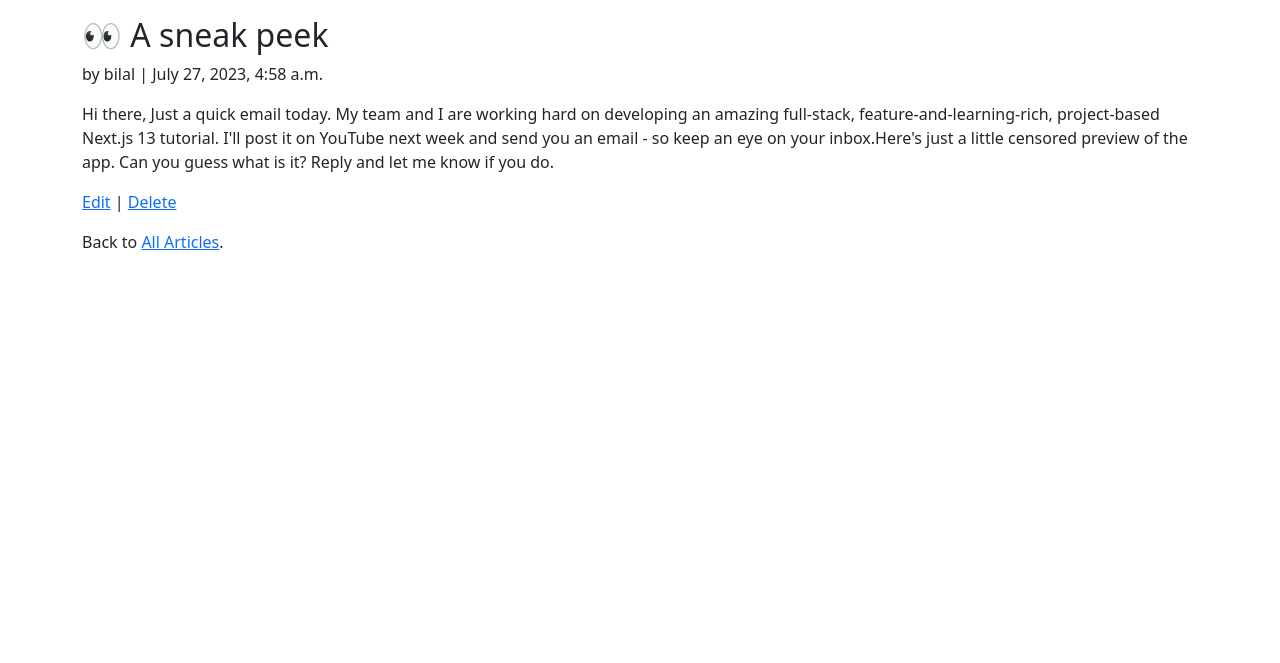
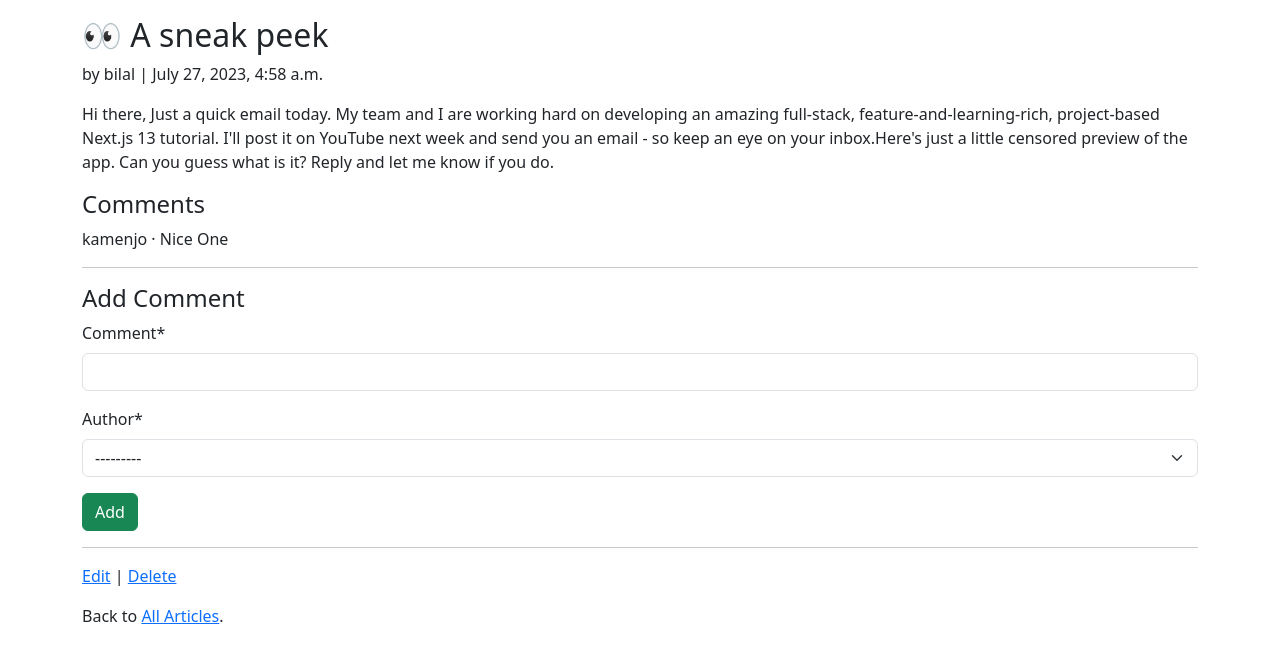
Before and after one commit to mathiasthomas/Django_News_App, a Django app: page /articles/1/ in a window 1280 px wide. Shown: the part 73-736 px from the top of the page. Run offline with Django 4.2, Linux system fonts and the light colour scheme; a user stored in the database is signed in; data comes from the database, SQL or seed files in the repository; both versions use the stored data as it was after the commit; some libraries are stand-ins or nearby versions.

Commit message:
Comment System
Started Working On Comment System

```diff
--- /dev/null
+++ b/django_project/articles_app/forms.py
@@ -0,0 +1,10 @@
+from django import forms
+from .models import Comment
+
+
+# Form
+
+class CommentForm(forms.ModelForm):
+    class Meta:
+        model = Comment
+        fields = ('comment', 'author')
--- a/django_project/articles_app/models.py
+++ b/django_project/articles_app/models.py
@@ -16,3 +16,17 @@ class Article(models.Model):
 
     def get_absolute_url(self):
         return reverse('article_detail', kwargs={'pk': self.pk})
+
+
+# Comment Model
+
+class Comment(models.Model):
+    article = models.ForeignKey(Article, on_delete=models.CASCADE)
+    comment = models.CharField(max_length=140)
+    author = models.ForeignKey(settings.AUTH_USER_MODEL, on_delete=models.CASCADE)  # The CustomUser
+
+    def __str__(self):
+        return self.comment
+
+    def get_absolute_url(self):
+        return reverse('article_list')
--- a/django_project/articles_app/templates/article_detail.html
+++ b/django_project/articles_app/templates/article_detail.html
@@ -1,10 +1,28 @@
 {% extends "base.html" %}
+{% load crispy_forms_tags %}
+
 {% block content %}
-<div class="article-entry">
-<h2>{{ object.title }}</h2>
-<p>by {{ object.author }} | {{ object.date }}</p>
-<p>{{ object.body }}</p>
+    <div class="article-entry">
+    <h2>{{ object.title }}</h2>
+    <p>by {{ object.author }} | {{ object.date }}</p>
+    <p>{{ object.body }}</p>
 </div>
+
+{#    Coments #}
+    <h4>Comments</h4>
+        {% for comment in article.comment_set.all %}
+            <p>{{ comment.author }} &middot; {{ comment }}</p>
+        {% endfor %}
+    <hr>
+{#  Comment Form  #}
+    <h4>Add Comment</h4>
+        <form action="" method="post">
+        {% csrf_token %}
+            {{ form|crispy }}
+            <buttom class="btn btn-success ml-2" type="submit">Add</buttom>
+        </form>
+    <hr>
+{# End Comment Form  #}
 <p><a href="{% url 'article_update' article.pk %}">Edit</a> |
 <a href="{% url 'article_delete' article.pk %}">Delete</a></p>
 <p>Back to <a href="{% url 'article_list' %}">All Articles</a>.</p>
--- a/django_project/articles_app/views.py
+++ b/django_project/articles_app/views.py
@@ -1,9 +1,12 @@
 from django.shortcuts import render
 from .models import Article
-from django.views.generic import ListView, DetailView, CreateView
+from django.views.generic import ListView, DetailView, CreateView, FormView
+from django.views.generic.detail import SingleObjectMixin
 from django.views.generic.edit import UpdateView, DeleteView
-from django.urls import reverse_lazy
+from django.urls import reverse_lazy, reverse
 from django.contrib.auth.mixins import LoginRequiredMixin, UserPassesTestMixin
+from .forms import CommentForm
+from django.views import View
 
 
 # Create your views here.
@@ -16,9 +19,45 @@ class ArticlesListView(LoginRequiredMixin, ListView):
 
 # Detail View
 
-class ArticleDetailView(LoginRequiredMixin, DetailView):
+class CommentGet(LoginRequiredMixin, DetailView):
     model = Article
     template_name = 'article_detail.html'
+
+    # To handle the comment form -------------------///>>>>>>>>>
+    def get_context_data(self, **kwargs):
+        context = super().get_context_data(**kwargs)
+        context['form'] = CommentForm()
+        return context
+
+
+class CommentPost(SingleObjectMixin, FormView):
+    model = Article
+    form_class = CommentForm
+    template_name = 'article_detail.html'
+
+    def post(self, request, *args, **kwargs):
+        self.object = self.get_object()
+        return super().post(request, *args, **kwargs)
+
+    def form_valid(self, form):
+        comment = form.save(commit=False)
+        comment.article = self.object
+        comment.save()
+        return super().form_valid(form)
+
+    def get_success_url(self):
+        article = self.get_object()
+        return reverse("article_detail", kwargs={"pk": article.pk})
+
+
+class ArticleDetailView(LoginRequiredMixin, View):  # new
+    def get(self, request, *args, **kwargs):
+        view = CommentGet.as_view()
+        return view(request, *args, **kwargs)
+
+    def post(self, request, *args, **kwargs):
+        view = CommentPost.as_view()
+        return view(request, *args, **kwargs)
 
 
 # Update View
```
Also changed, not shown: django_project/articles_app/admin.py (+27 -2 lines), django_project/articles_app/templates/articles_list.html (+11 -2 lines), django_project/articles_app/migrations/0002_comment.py (added), django_project/db.sqlite3.
